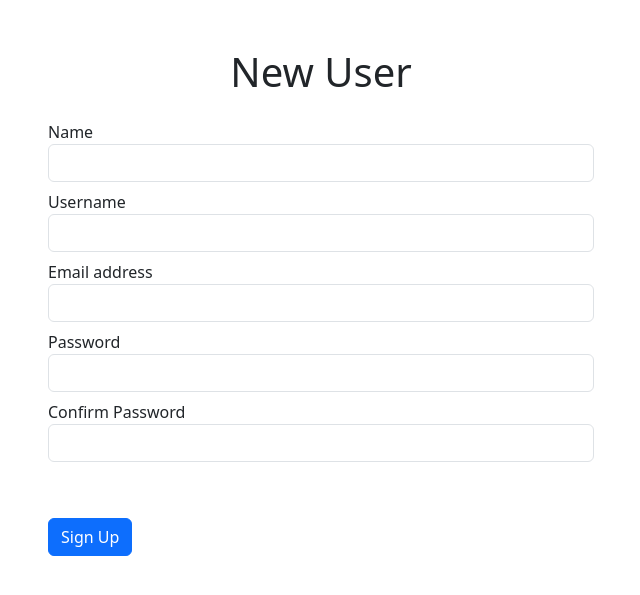
After one commit to athulprabha10101/Django_CRUD, a Django app: page /add_user in a window 1280 px wide. The commit adds this page. Shown: the top 595 px of the page, without its empty margins (319-959 px from the left). Run offline with Django 4.2, Linux system fonts and the light colour scheme.

```diff
--- /dev/null
+++ b/app_crud/templates/add_user.html
@@ -0,0 +1,45 @@
+<!doctype html>
+<html lang="en">
+  <head>
+    <meta charset="utf-8">
+    <meta name="viewport" content="width=device-width, initial-scale=1">
+    <title>Sign Up Form</title>
+    <link href="https://cdn.jsdelivr.net/npm/bootstrap@5.3.0-alpha1/dist/css/bootstrap.min.css" rel="stylesheet" integrity="sha384-GLhlTQ8iRABdZLl6O3oVMWSktQOp6b7In1Zl3/Jr59b6EGGoI1aFkw7cmDA6j6gD" crossorigin="anonymous">
+  </head>
+  <body>
+    <div class="container">
+
+      <div class="row justify-content-center mt-5">
+        <div class="col-md-6">
+          <h1 class="text-center mb-4">New User</h1>
+          <form method="post" action = {%url 'add_user'%}>
+            {% csrf_token %}
+            <div class="form-group">
+                <label for="Name">Name</label>
+                <input type="text" name="name" class="form-control mb-2" id="name" Required>
+              </div>
+            <div class="form-group">
+                <label for="username">Username</label>
+                <input type="text" name="username" class="form-control mb-2" id="username" Required>
+              </div>
+              <div class="form-group">
+                <label for="email">Email address</label>
+                <input type="email" name="email" class="form-control mb-2" id="email"  Required>
+              </div>
+              <div class="form-group">
+                <label for="password">Password</label>
+                <input type="password" name="password" class="form-control mb-2" id="password" Required>
+              </div>
+              <div class="form-group">
+                <label for="confirm-password">Confirm Password</label>
+                <input type="password" name="cpassword" class="form-control mb-2" id="cpassword" Required>
+              </div>
+
+
+              <button type="submit" class="btn btn-primary mt-5">Sign Up</button>
+          </form>
+    <div >
+    <script src="https://cdn.jsdelivr.net/npm/bootstrap@5.3.0-alpha1/dist/js/bootstrap.bundle.min.js" integrity="sha384-w76AqPfDkMBDXo30jS1Sgez6pr3x5MlQ1ZAGC+nuZB+EYdgRZgiwxhTBTkF7CXvN" crossorigin="anonymous"></script>
+
+  </body>
+</html>
--- a/app_crud/templates/admin_home.html
+++ b/app_crud/templates/admin_home.html
@@ -24,12 +24,13 @@
           <td>{{user.username}}</td>
           <td>{{user.email}}</td>
           <td><a><a class="btn btn-outline-warning" href="{% url 'edit_details' user.id %}">EDIT</a> </a></td>
-
+          <td><a><a class="btn btn-outline-danger" href="{% url 'delete_details' user.id%}">DELETE</a> </a></td>
         </tr>
         {%endfor%}
       </tbody>
     </table>
     <a class="btn btn-danger btn-lg" href="{% url 'user_logout'%}">Log out</a>
+    <a class="btn btn-danger btn-lg" href="{% url 'add_user'%}">Add User</a>
     <script src="https://cdn.jsdelivr.net/npm/bootstrap@5.3.0-alpha3/dist/js/bootstrap.bundle.min.js" integrity="sha384-ENjdO4Dr2bkBIFxQpeoTz1HIcje39Wm4jDKdf19U8gI4ddQ3GYNS7NTKfAdVQSZe" crossorigin="anonymous"></script>
   </body>
 </html>
--- a/app_crud/urls.py
+++ b/app_crud/urls.py
@@ -10,6 +10,8 @@ urlpatterns = [
         path('admin_home', views.admin_home, name='admin_home'),
         path('edit_details<int:id>', views.edit_details, name = 'edit_details'),
         path('update_details<int:id>', views.update_details, name = 'update_details'),
+        path('delete_details<int:id>', views.delete_details, name = 'delete_details'),
+        path('add_user', views.add_user, name = 'add_user'),
 
 
 
--- a/app_crud/views.py
+++ b/app_crud/views.py
@@ -87,3 +87,29 @@ def update_details(request, id):
         return redirect('admin_home')
 
     return render(request, 'edit_details.html', {'user': user})
+
+
+def delete_details(request, id):
+    user = User.objects.get(id = id)
+    user.delete()
+    return redirect('admin_home')
+
+def add_user(request):
+    if request.method == 'POST':
+        name = request.POST.get('name')
+        username = request.POST.get('username')
+        email = request.POST.get('email')
+        password = request.POST.get('password')
+        cpassword = request.POST.get('cpassword')
+
+        if password == cpassword:
+            if User.objects.filter(username = username).exists():
+                return render(request, 'signup.html''signup.html',{'pw_error': 'Password mismatch','taken': 'Username taken'})
+            if User.objects.filter(email = email):
+                return render(request, 'signup.html''signup.html',{'pw_error': 'Email already registered'})
+            else:
+                User.objects.create_user(first_name = name, username = username, email = email, password = password).save()
+                return redirect('admin_home')
+        else:
+            return render(request, 'signup.html',{'pw_error': 'Password mismatch'})
+    return render(request, 'add_user.html')
```
Also changed, not shown: db.sqlite3.
